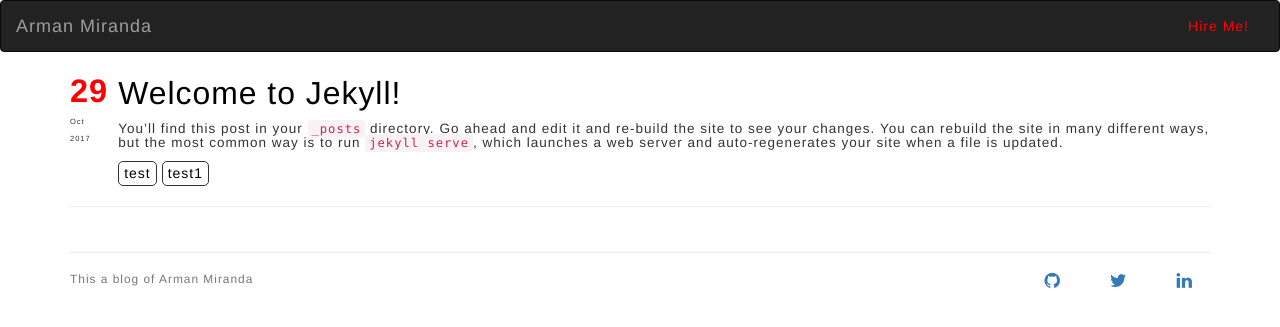
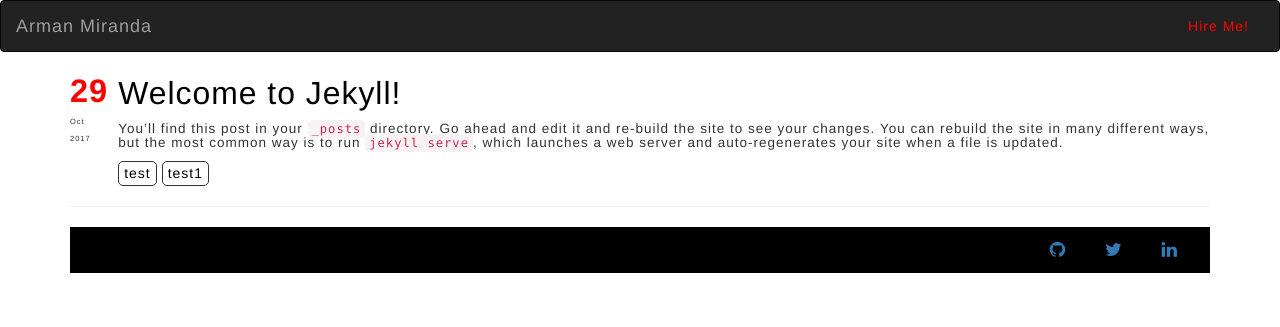
Before and after one commit to armanmiranda/armanmiranda.github.io, a Jekyll site: the page built from index.md, in a window 1280 px wide. Shown: the top 327 px of the page. Built offline with Jekyll 4.4.1, drawn with Linux system fonts in a browser that asks for light colours; nearby versions of some CDN libraries.

Commit message:
add functioning links to social media icons

```diff
--- a/_includes/footer.html
+++ b/_includes/footer.html
@@ -1,28 +1,21 @@
-<footer class="footer">
-  <small>
-    <br>
-    This a blog of Arman Miranda
-  </small>
-
-  <nav>
-    <ul>
-      <li>
-        <a type="button" class="btn btn-inverse btn-lg">
+<footer class="section section-primary">
+  <div class="container-fluid">
+      <div class="row">
+        <div class="col-md-6"></div>
+        <div class="col-md-6 social-icons">
+          <a type="button" class="btn btn-lg" target="_blank" href="https://github.com/armanmiranda">
             <i class="fa fa-github"></i>
           </a>
-      </li>
 
-      <li>
-        <a type="button" class="btn btn-lg">
+          <a type="button" class="btn btn-lg" target="_blank" href="https://twitter.com/SeijaroKarukasu">
             <i class="fa fa-twitter"></i>
           </a>
-      </li>
 
-      <li>
-        <a type="button" class="btn btn-lg">
+          <a type="button" class="btn btn-lg" target="_blank"
+             href="https://www.linkedin.com/in/arman-miranda-5b0624b6/">
             <i class="fa fa-linkedin"></i>
           </a>
-      </li>
-    </ul>
-  </nav>
+        </div>
+     </div>
+  </div>
 </footer>
--- a/css/screen.scss
+++ b/css/screen.scss
@@ -39,22 +39,13 @@ body {
 }
 
 footer {
-  margin-top: 45px;
-  padding-top: 5px;
-  border-top: 1px solid #eaeaea;
+  background: black;
   color: #777;
 
-  small {
-    float: left;
-  }
-
-  ul {
-    float: right;
-    list-style: none;
-
-    li {
-      float: left;
-      margin-left: 15px;
+  .social-icons{
+    text-align: right;
+    a {
+      background: transparent;
     }
   }
 }
```
Lines whose indentation alone changed are shown as unchanged.
